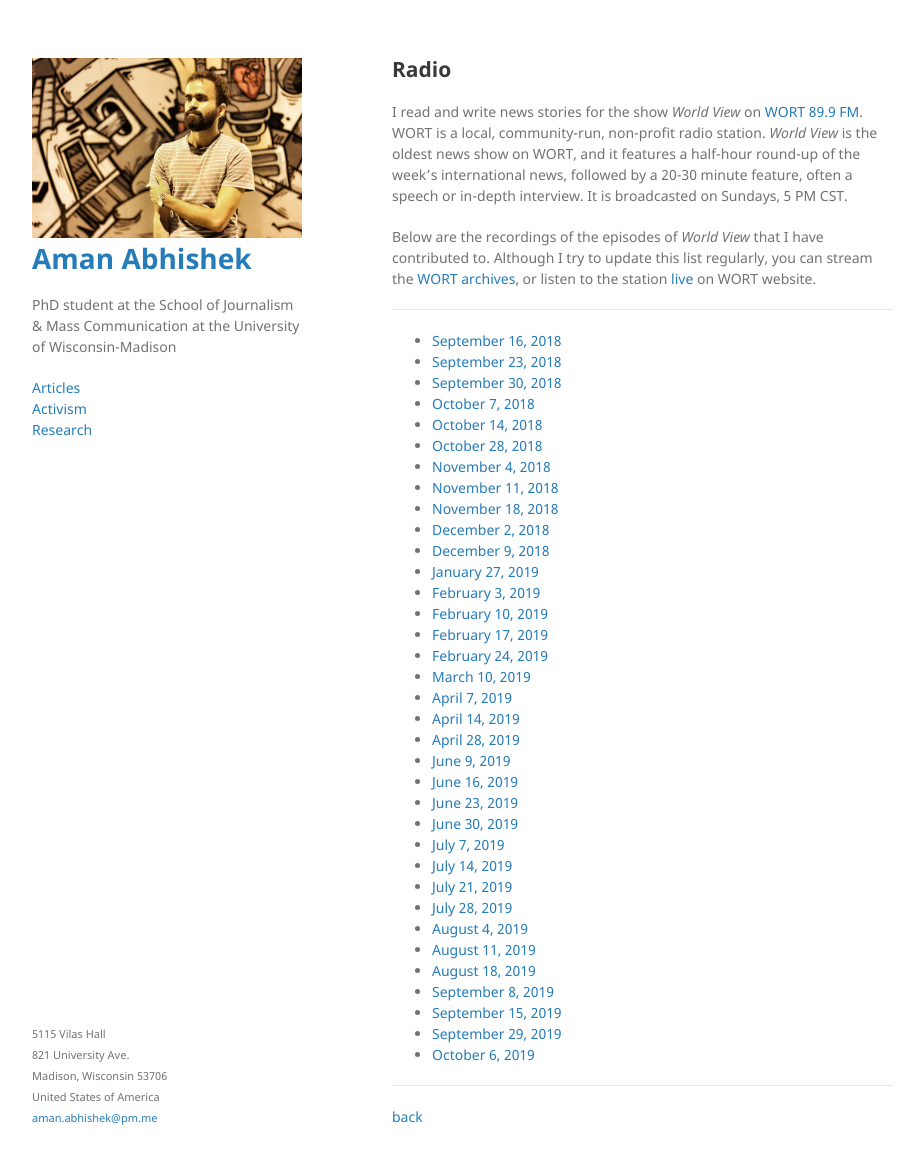
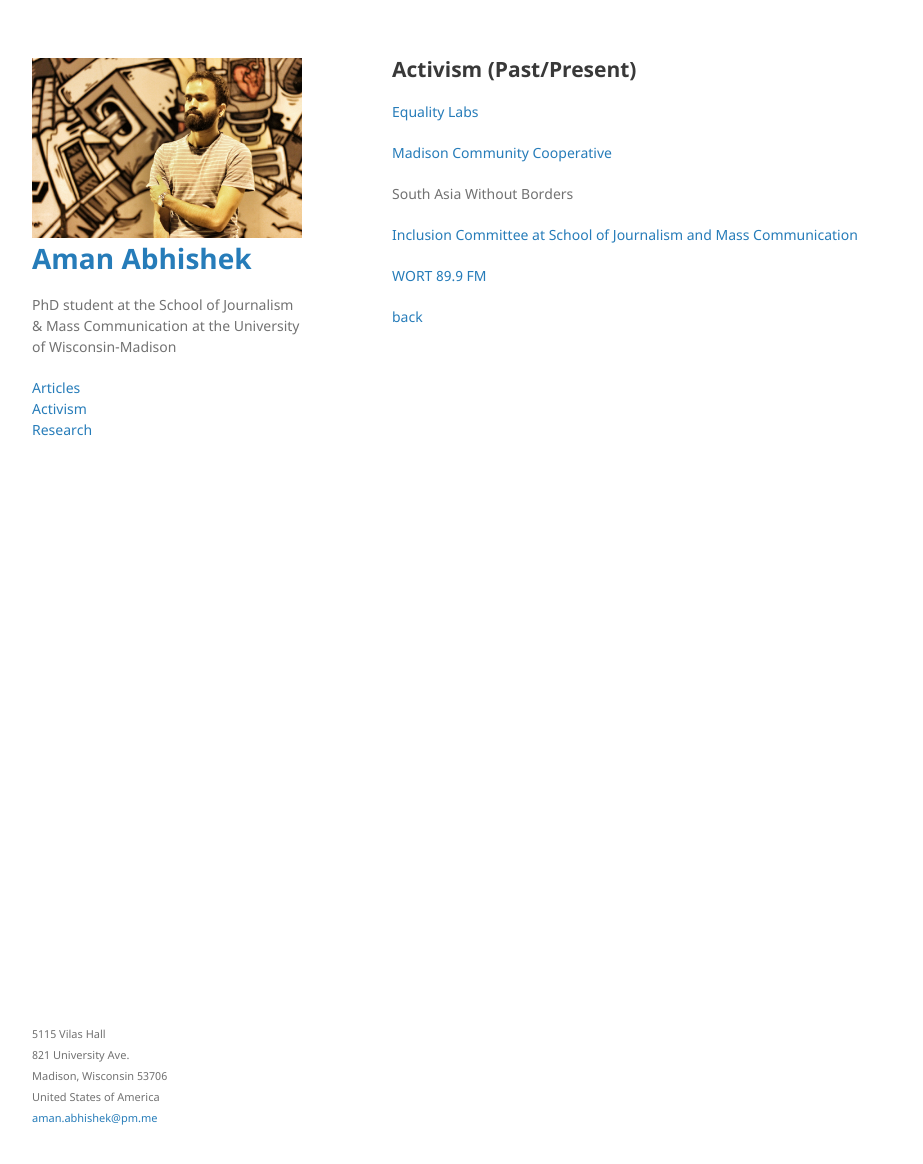
Before and after one commit to aman-abhishek/aman-abhishek.github.io, a Jekyll site: the page built from activism.md, in a window 1280 px wide and 1197 px high. Shown: the top 1164 px of the window, without its empty margins (178-1101 px from the left). Built offline with Jekyll 4.4.1, drawn with Linux system fonts in a browser that asks for light colours; our own code applies the rules of GitHub Pages for plain Markdown files.

Commit message:
new page content

```diff
--- a/activism.md
+++ b/activism.md
@@ -2,7 +2,19 @@
 layout: default
 ---
 
-## Radio
+## Activism (Past/Present)
+
+[Equality Labs](https://www.equalitylabs.org/)
+
+[Madison Community Cooperative](https://www.madisoncommunity.coop/)
+
+South Asia Without Borders
+
+[Inclusion Committee at School of Journalism and Mass Communication](https://journalism.wisc.edu/about/diversity-equity-inclusion/)
+
+[WORT 89.9 FM](https://www.wortfm.org/)
+
+<!--
 
 I read and write news stories for the show *World View* on [WORT 89.9 FM](https://www.wortfm.org/). WORT is a local, community-run, non-profit radio station. *World View* is the oldest news show on WORT, and it features a half-hour round-up of the week’s international news, followed by a 20-30 minute feature, often a speech or in-depth interview. It is broadcasted on Sundays, 5 PM CST.
 
@@ -46,6 +58,6 @@ Below are the recordings of the episodes of *World View* that I have contributed
 * [September 29, 2019](https://www.dropbox.com/s/l3by7glvqerwglj/September%2029%202019.mp3)
 * [October 6, 2019](https://www.dropbox.com/s/0svqqckslqhsfsk/October%206%202019.mp3)
 
-----------------------------------------------------------------------------------------
+---------------------------------------------------------------------------------------- -->
 
 [back](./)
```
